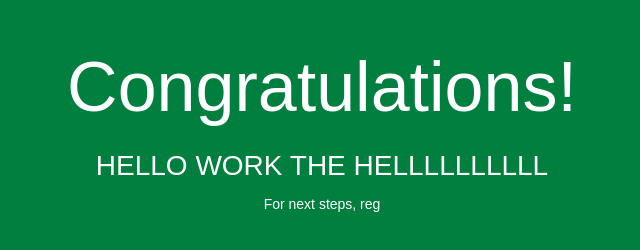
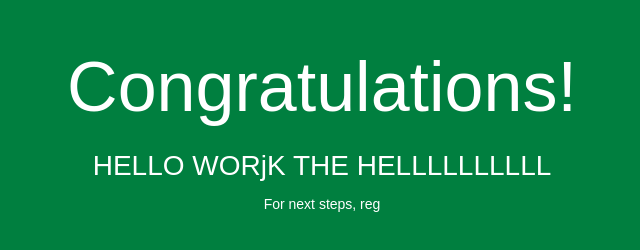
Before and after one commit to felista19/demo, a plain HTML site: page index.html in a window 1280 px wide. Shown: the whole page, without its empty margins (318-958 px from the left). Drawn offline with Linux system fonts and the light colour scheme.

Commit message:
Update index.html

```diff
--- a/index.html
+++ b/index.html
@@ -28,7 +28,7 @@
 <body>
   <div align="center">
     <h1>Congratulations!</h1>
-    <h2>HELLO WORK THE HELLLLLLLLLL</h2>
+    <h2>HELLO WORjK THE HELLLLLLLLLL</h2>
     <p>For next steps, reg</p>
   </div>
 </body>
```
